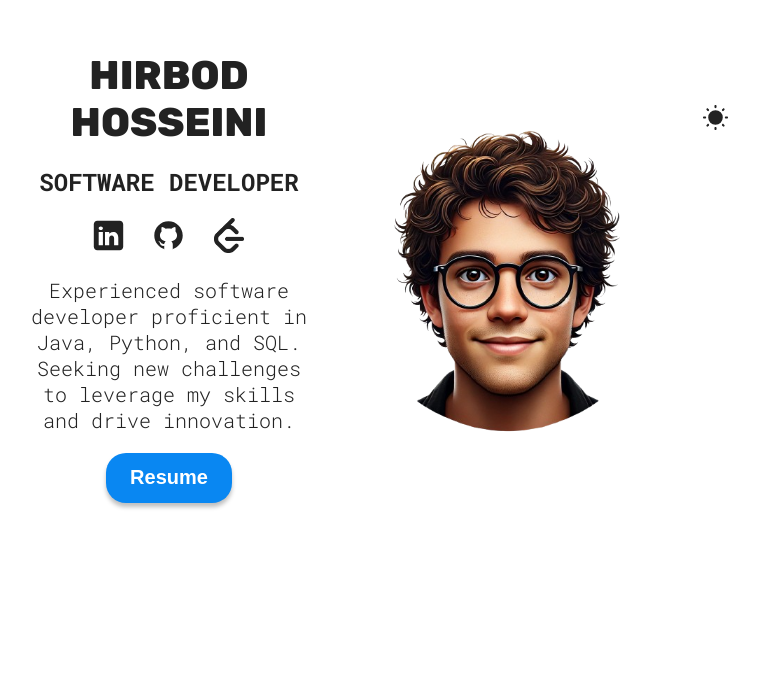
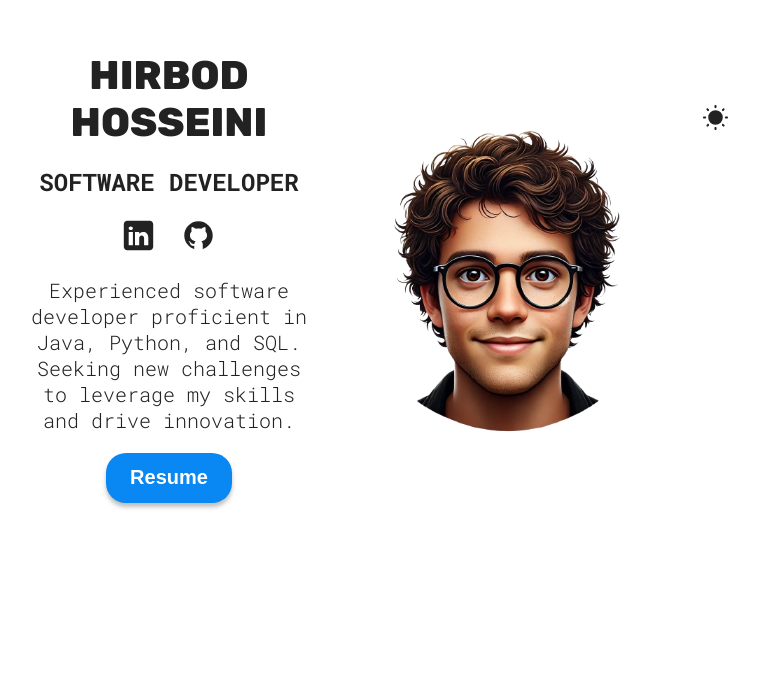
Before and after one commit to Hirbod03/PersonalWebsite, a React (Vite) app: page / in a window 1280 px wide. Shown: the part 123-800 px from the top of the page, without its empty margins (286-1045 px from the left). Built offline with nearby package versions, Linux system fonts and the light colour scheme.

Commit message:
feat: Add leetcode icon to Hero section

```diff
--- a/src/sections/Hero/Hero.jsx
+++ b/src/sections/Hero/Hero.jsx
@@ -45,9 +45,9 @@ function Hero() {
                     <a href="https://github.com/Hirbod03" target="_blank">
                         <img src={githubIcon} alt="GitHub-Icon" />
                     </a>
-                    <a href="https://leetcode.com/u/Hirbod/" target="_blank">
+                    {/* <a href="https://leetcode.com/u/Hirbod/" target="_blank">
                         <img src={leetcodeIcon} alt="LeetCode-Icon" />
-                    </a>
+                    </a> */}
                 </span>
                 <p className={styles.description}>
                 Experienced software developer proficient in Java, Python, and SQL. Seeking new challenges to leverage my skills and drive innovation.
```
